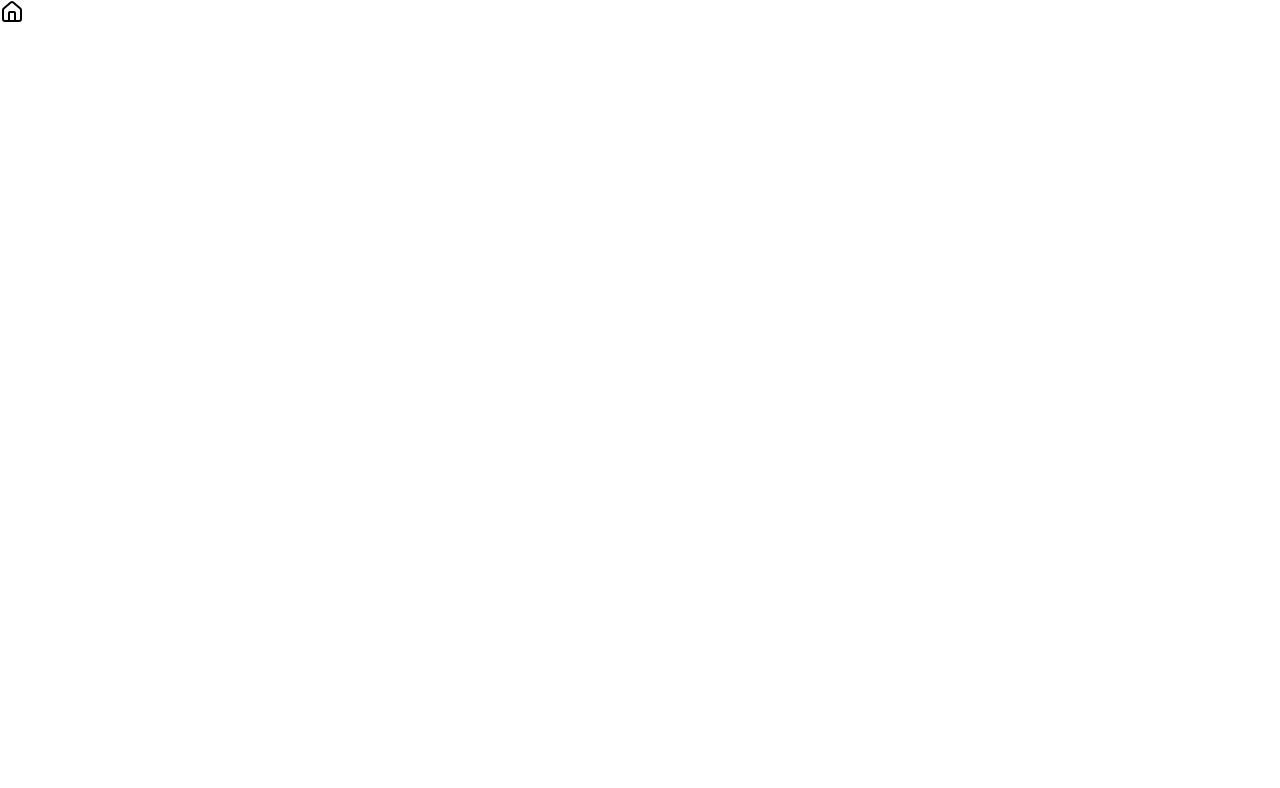
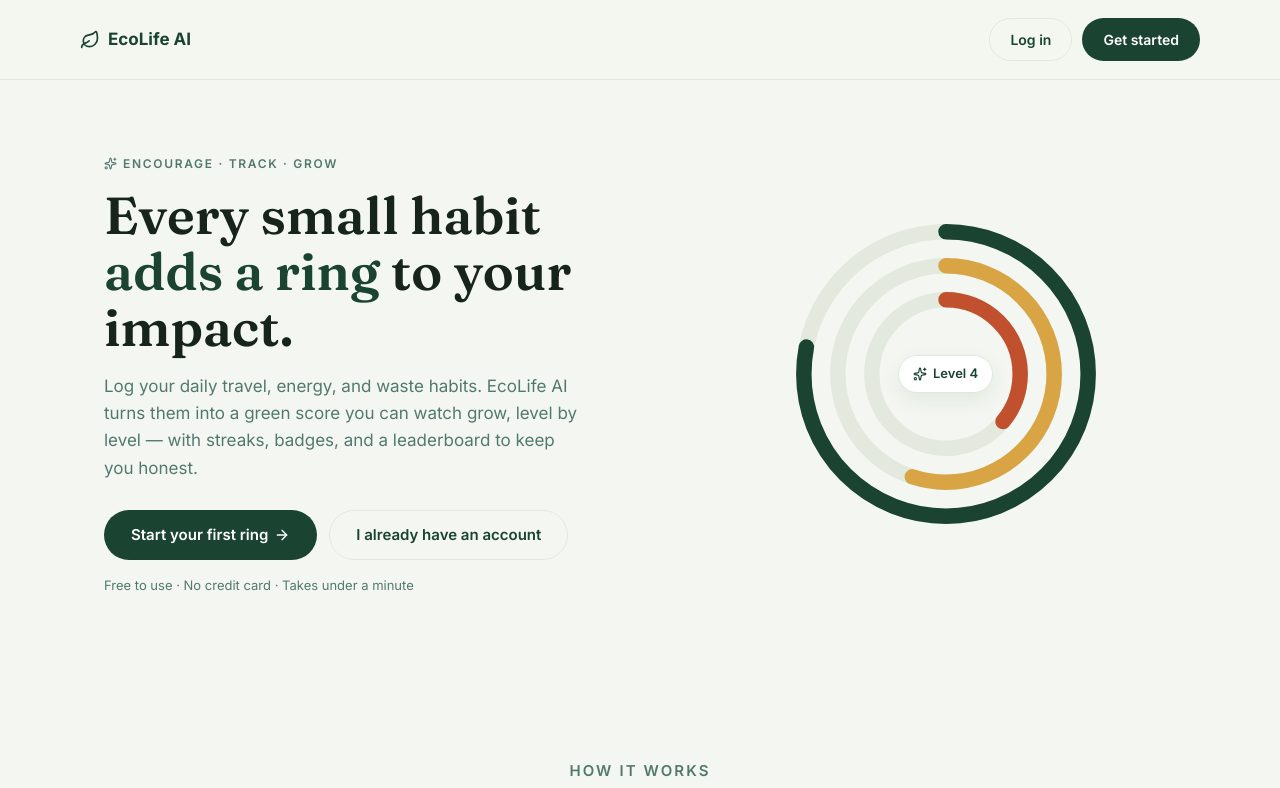
Before and after one commit to Aman-G-upta/Ecolife, a React (Vite) app in the folder client/: page / in a window 1280 px wide. Shown: the top 788 px of the page. Built offline with nearby package versions, Linux system fonts and the light colour scheme.

Commit message:
Made changes in url

```diff
--- a/client/src/App.jsx
+++ b/client/src/App.jsx
@@ -32,7 +32,7 @@
       <Routes>
 
 
-        <Route path="/" element={<Home />} />
+        <Route path="/" element={<Homee />} />
         {/* Login Page */}
         <Route path="/login" element={<Login />} />
         <Route path="/profile" element={<Profile />} />
```
